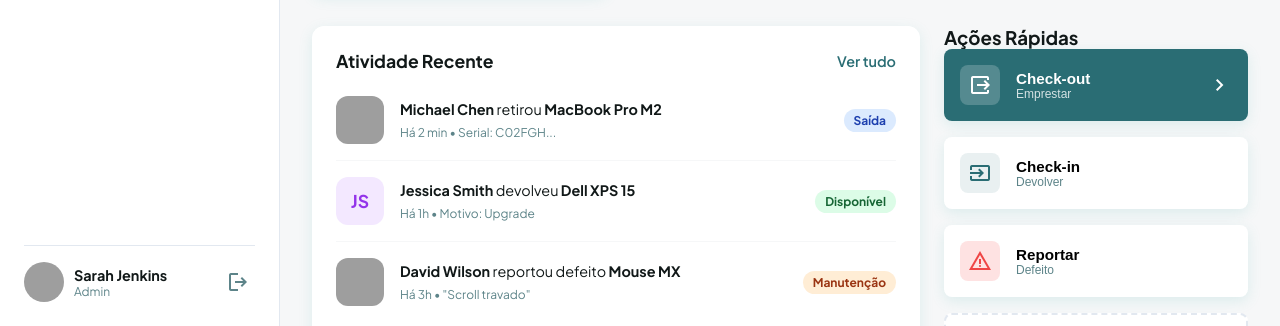
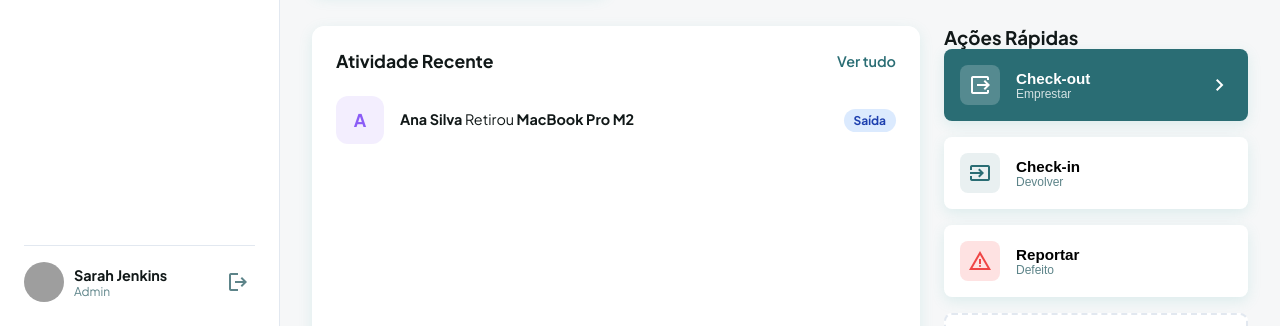
Before and after one commit to AndersonJunior95/Nexus-Inventory, a plain HTML site: page public/dashboard.html in a window 1280 px wide. Shown: the part 474-800 px from the top of the page. Drawn offline with nearby package versions, Linux system fonts and the light colour scheme; grey boxes are pictures that could not be loaded.

Commit message:
Reformulei o layout do painel e aprimorei a renderização das atividades com funcionalidade de busca.

```diff
--- a/public/dashboard.html
+++ b/public/dashboard.html
@@ -10,9 +10,7 @@
     <link rel="stylesheet" href="./css/dashboard.css" />
   </head>
   <body>
-
     <div class="dashboard-layout">
-
       <aside class="sidebar">
         <div class="sidebar-header">
           <div class="logo-box small">
@@ -65,7 +63,7 @@
           <div class="header-actions">
             <div class="search-box">
               <span class="material-symbols-outlined">search</span>
-              <input type="text" placeholder="Buscar ativos, serial, usuário...">
+              <input type="text" id="search-input" placeholder="Buscar ativos, serial, usuário...">
             </div>
             <button class="icon-btn-header">
               <span class="material-symbols-outlined">notifications</span>
@@ -143,7 +141,7 @@
               <a href="#" class="link-btn">Ver tudo</a>
             </div>
 
-            <div class="activity-list">
+            <div class="activity-list" id="activity-list">
               <div class="activity-item">
                 <img src="https://i.pravatar.cc/150?u=30" class="avatar-medium">
                 <div class="activity-details">
--- a/public/js/dashboard.js
+++ b/public/js/dashboard.js
@@ -1,6 +1,88 @@
-document.addEventListener ('DOMContentLoaded', () => {
+document.addEventListener("DOMContentLoaded", () => {
+  // Mockando os dados
+  const dashboardData = {
+    kpis: {
+      totalAssets: 1240,
+      inUse: 1054,
+      maintenance: 45,
+      activeUsers: 850,
+    },
 
-    // Mockando os dados
+    recentActivities: [
+      {
+        user: "Ana Silva",
+        action: "Retirou",
+        device: "MacBook Pro M2",
+        time: "Há 2 minutos",
+        status: "Saída",
+        statusColor: "blue",
+      },
+    ],
+  };
 
+  /* Seletores */
 
-})
+  const kpiTotalElements = document.getElementById("kpi-total-assets");
+  const kpiInUseElements = document.getElementById("kpi-in-use");
+  const kpiMaintenanceElements = document.getElementById("kpi-maintenance");
+  const kpiUsersElements = document.getElementById("kpi-users");
+  const activityListElement = document.getElementById("activity-list");
+  const searchInput = document.getElementById("search-input");
+
+  /* Renderização das tabelas */
+
+  kpiInUseElements.textContent = dashboardData.kpis.totalAssets;
+  kpiInUseElements.textContent = dashboardData.kpis.inUse;
+  kpiMaintenanceElements.textContent = dashboardData.kpis.maintenance;
+  kpiUsersElements.textContent = dashboardData.kpis.activeUsers;
+  kpiTotalElements.textContent = dashboardData.kpis.totalAssets;
+
+  /* Utilizando o MAP */
+
+  function renderActivities(listItems) {
+    activityListElement.innerHTML = "";
+
+    if (listItems.length === 0) {
+      activityListElement.innerHTML =
+        '<div class="no-result">Nenhuma atividade encontrada.</div>';
+      return;
+    }
+
+    const listHTML = listItems
+      .map((activity) => {
+        return `
+            <div class="activity-item">
+                <div class="avatar-placeholder soft-purple">
+                    ${activity.user.charAt(0)}
+                </div>
+                <div class="activity-details">
+                    <p>
+                        <strong> ${activity.user} </strong>
+                         ${activity.action}
+                        <strong> ${activity.device}</strong>
+                    </p>
+                </div>
+                <span class="status-pill ${activity.statusColor}">
+                    ${activity.status}
+                </span>
+            </div>
+        `;
+      })
+      .join("");
+
+    activityListElement.innerHTML = listHTML;
+  }
+  renderActivities(dashboardData.recentActivities);
+
+  /* Filtro */
+
+  searchInput.addEventListener("input", (e) => {
+    const searchTerm = e.target.value.toLowerCase();
+
+    const filteredActivities = dashboardData.recentActivities.filter((activity) => {
+        return activity.user.toLowerCase().includes(searchTerm) ||
+        activity.device.toLowerCase().includes(searchTerm);
+    });
+    renderActivities(filteredActivities);
+  });
+});
```
